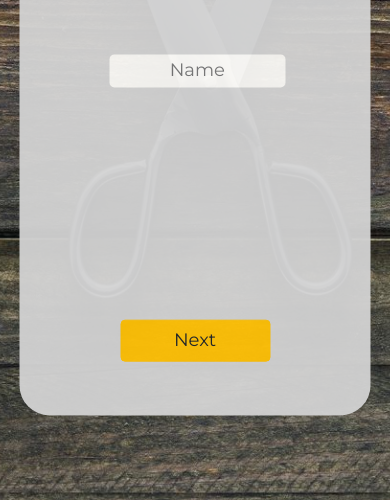
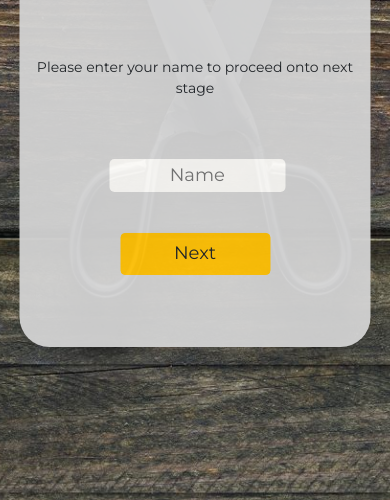
Before and after one commit to fergalquinn77/project2_t2, a plain HTML site: page index.html in a window 390 px wide. Shown: the part 344-844 px from the top of the page. Drawn offline with nearby package versions, Linux system fonts and the light colour scheme.

Commit message:
Change styling for mobile view for breakpoints

```diff
--- a/assets/css/style.css
+++ b/assets/css/style.css
@@ -172,6 +172,14 @@ h1 {
       font-size: 14px;
     }
 
+    .start-game-area-btn {
+
+      position:inherit;
+      transform: none;
+      margin-top:2rem;
+
+    }
+
     .logo {
       margin-top: 20px;
       max-width: 100px;
@@ -183,7 +191,9 @@ h1 {
     }
 
     .game-area {
-      height: 80vh;
+      height: auto;
+      padding-top: 2rem;
+      padding-bottom: 4rem;
       width: 90%;
     }
 
```
